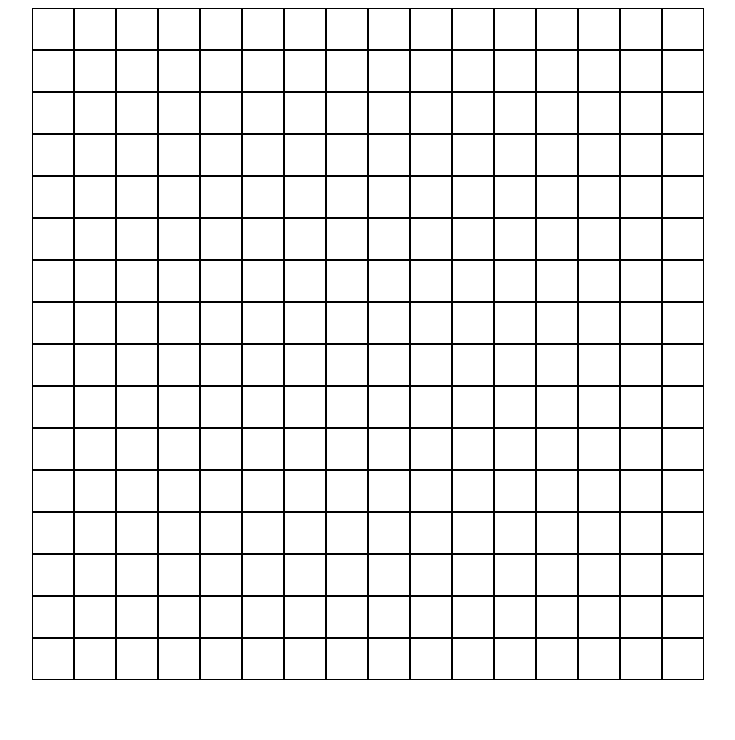
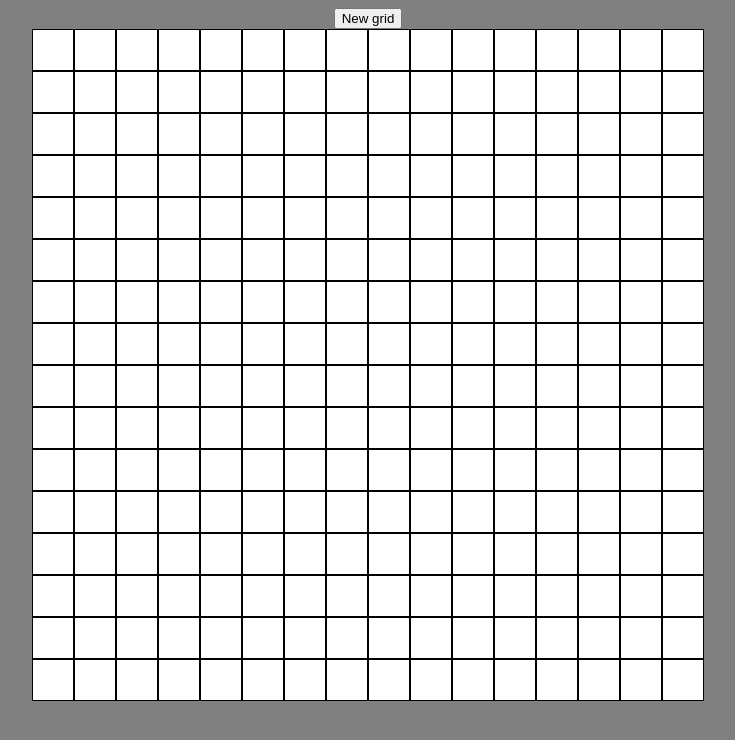
Before and after one commit to JB012/etch-a-sketch, a plain HTML site: page index.html in a window 1280 px wide. Shown: the whole page, without its empty margins (272-1007 px from the left). Drawn offline with Linux system fonts and the light colour scheme.

Commit message:
Changed hover functionality and added 'New grid' button

```diff
--- a/index.html
+++ b/index.html
@@ -7,6 +7,7 @@
     <title>Etch-A-Sketch</title>
 </head>
 <body>
+    <button>New grid</button>
     <div class="container"></div>
     <script src="main.js"></script>
 </body>
--- a/main.js
+++ b/main.js
@@ -1,18 +1,33 @@
 const container = document.querySelector(".container");
+const button = document.querySelector("button");
 
 
-for (let i = 0; i < 16; i++) {
-    for (let j = 0; j < 16; j++) {
-        const square = document.createElement("div");
-        square.classList.add("item");
-        container.appendChild(square);
+function createGrid(num) {
+    container.setAttribute("style", `grid-template-columns: repeat(${num}, auto);`,
+        `grid-template-rows: repeat(${num}, auto);`);
+
+    for (let i = 0; i < num; i++) {
+        for (let j = 0; j < num; j++) {
+            const square = document.createElement("div");
+            square.classList.add("item");
+            square.addEventListener('mouseover', (event) => {
+                event.target.style.backgroundColor = "red";
+            });
+            container.appendChild(square);
+        }
     }
 }
 
-const items = document.querySelectorAll(".item");
+createGrid(16);
 
-for (let i = 0; i < items.length; i++) {
-    items[i].addEventListener('mouseover', (event) => {
-        event.target.style.borderColor = "red";
-    })
-}
+button.addEventListener("click", () => {
+    const gridNum = prompt("Enter a number c for a cxc grid.");
+
+    while (parseInt(gridNum) === NaN) {
+        const gridNum = prompt("Enter a number c for a cxc grid.");
+    }
+
+    container.innerHTML = ''; /*Removing all children*/
+    createGrid(parseInt(gridNum));
+
+});
--- a/style.css
+++ b/style.css
@@ -1,9 +1,18 @@
+html {
+    background-color: gray;
+}
+
+button {
+    display: flex;
+    justify-self: center;
+    align-self: center;
+}
+
 .container {
     display: grid;
-    grid-template-columns: repeat(16, auto); /*repeat starts from 0*/
-    grid-template-rows: repeat(16, auto);
-    justify-content: center;
+    justify-self: center;
     align-items: center;
+    background-color:white;
 }
 
 .item {
```
